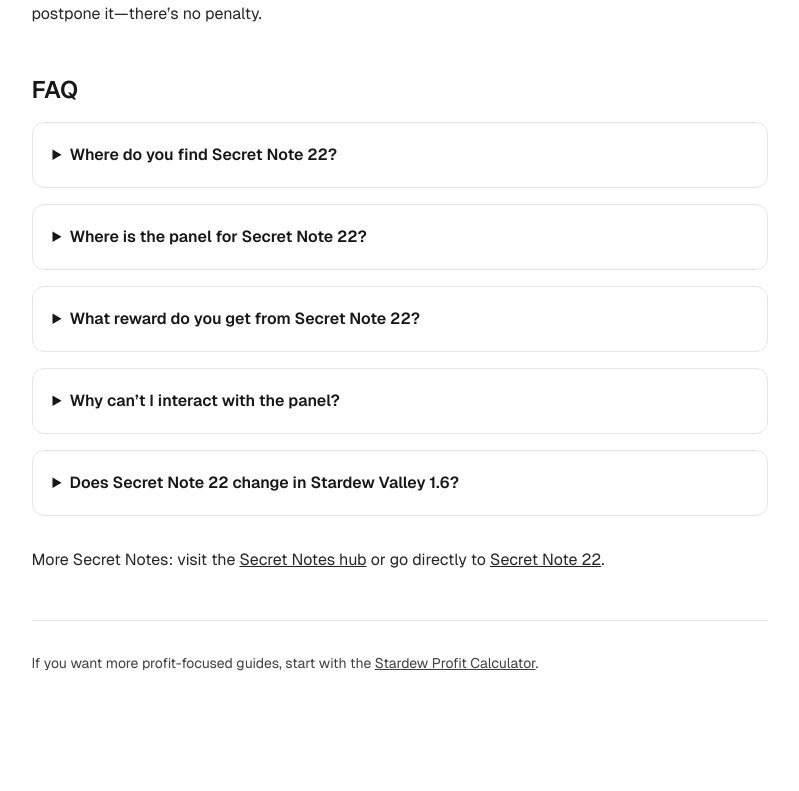
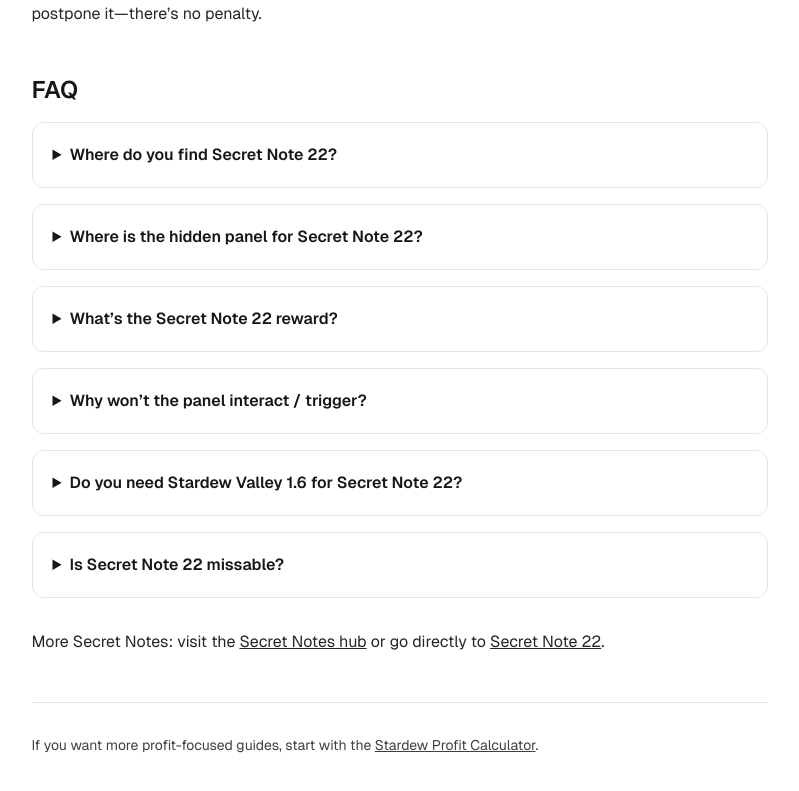
Before and after one commit to yuzhoudabaozhayujiamigou-cloud/stardew-tools, a Next.js app in the folder stardew-tools/: page /blog/secret-note-22-hidden-tunnel-panel in a window 1280 px wide. Shown: the part 3200-3991 px from the top of the page, without its empty margins (233-1032 px from the left). Before the commit the page ends 3913 px from the top, so only its background shows below. Built offline with nearby package versions, Linux system fonts and the light colour scheme.

Commit message:
SEO: tighten Secret Note 22 FAQ + improve hub-to-blog anchor

```diff
--- a/stardew-tools/src/app/blog/secret-note-22-hidden-tunnel-panel/page.tsx
+++ b/stardew-tools/src/app/blog/secret-note-22-hidden-tunnel-panel/page.tsx
@@ -3,9 +3,9 @@
 import Script from "next/script";
 
 export const metadata: Metadata = {
-  title: "Secret Note 22 (Stardew Valley): Solution, Location & Rewards (1.6)",
+  title: "Secret Note 22 Solution: Hidden Tunnel Panel Location & Reward (Stardew)",
   description:
-    "Secret Note 22 points to a hidden panel in the Tunnel. Here’s the exact location, step-by-step directions, what you get, and common mistakes (Stardew Valley 1.6).",
+    "Secret Note 22 points to a hidden wall panel in the Bus Stop tunnel. Get the exact location, steps to trigger it, reward, and quick fixes.",
 };
 
 const pageUrl =
@@ -38,23 +38,27 @@
 const faqs = [
   {
     q: "Where do you find Secret Note 22?",
-    a: "Secret Note 22 is part of the Secret Notes system unlocked after you obtain the Magnifying Glass. Once notes are unlocked, they can drop from normal gameplay (combat, fishing, chopping trees, digging artifact spots, etc.).",
+    a: "After you unlock Secret Notes with the Magnifying Glass, note #22 can drop from normal gameplay (combat, fishing, chopping trees, digging artifact spots, etc.).",
   },
   {
-    q: "Where is the panel for Secret Note 22?",
-    a: "The clue points to a hidden, interactable panel on the wall inside the Tunnel near the Bus Stop. Enter the Tunnel and click along the wall area until you hit the interact prompt.",
+    q: "Where is the hidden panel for Secret Note 22?",
+    a: "Inside the Tunnel by the Bus Stop. Enter the tunnel and click the wall area (it’s a hidden interaction point, not a visible object).",
   },
   {
-    q: "What reward do you get from Secret Note 22?",
-    a: "Interacting with the hidden panel reveals a stash/reward. It’s a quick detour that gives an immediate payoff once you click the correct spot.",
+    q: "What’s the Secret Note 22 reward?",
+    a: "A one-time hidden stash you can collect immediately once you click the correct wall spot in the tunnel.",
   },
   {
-    q: "Why can’t I interact with the panel?",
-    a: "Make sure you’re in the correct Tunnel area by the Bus Stop and click precisely on the wall spot (it can be easy to miss). If you just unlocked notes, try re-entering the area and clicking slowly along the wall.",
+    q: "Why won’t the panel interact / trigger?",
+    a: "You’re usually a tile or two off. Re-enter the Tunnel, then click slowly along the wall until the interaction triggers.",
   },
   {
-    q: "Does Secret Note 22 change in Stardew Valley 1.6?",
-    a: "The basic solution (Tunnel + hidden panel) is the same. If anything feels off, it’s usually a positioning/miss-click issue rather than a version change.",
+    q: "Do you need Stardew Valley 1.6 for Secret Note 22?",
+    a: "No. The solution (Tunnel + hidden wall panel) is the same — most issues are positioning rather than version-related.",
+  },
+  {
+    q: "Is Secret Note 22 missable?",
+    a: "No. You can solve it later — it’s a quick detour whenever you’re near the Bus Stop (desert trip, town run, traveling cart).",
   },
 ];
 
--- a/stardew-tools/src/app/secret-notes/[noteId]/page.tsx
+++ b/stardew-tools/src/app/secret-notes/[noteId]/page.tsx
@@ -392,13 +392,13 @@
                       href="/blog/secret-note-22-hidden-tunnel-panel"
                       className="inline-flex items-center justify-center rounded-2xl border border-[#8a5b3a]/45 bg-[#fff2c8] px-4 py-2 text-sm font-semibold text-[#5c3d23] shadow-sm transition hover:bg-[#fce8b1]"
                     >
-                      Read: Secret Note 22 Hidden Tunnel Panel
+                      Read full guide (Secret Note 22)
                     </Link>
                     <Link
                       href="/calculator"
                       className="inline-flex items-center justify-center rounded-2xl border border-[#8a5b3a]/45 bg-[#fff8e8]/90 px-4 py-2 text-sm font-semibold text-[#5c3d23] shadow-sm transition hover:bg-[#f6ebcf]"
                     >
-                      Open Profit Calculator
+                      Profit calculator
                     </Link>
                   </div>
                 </section>
```
